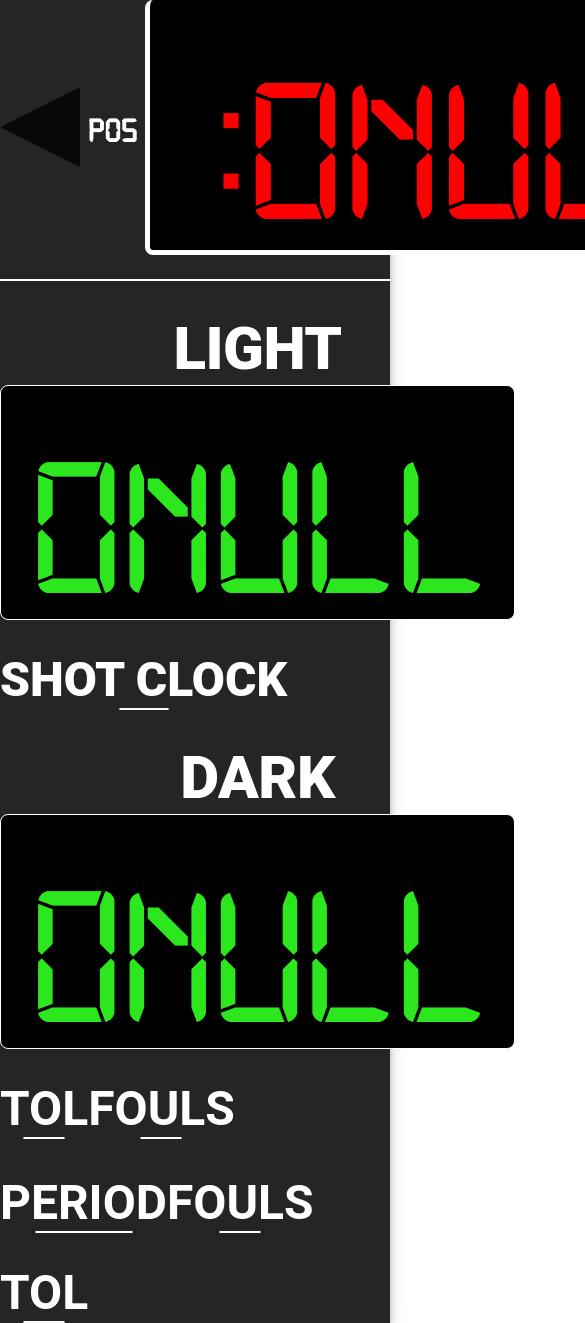
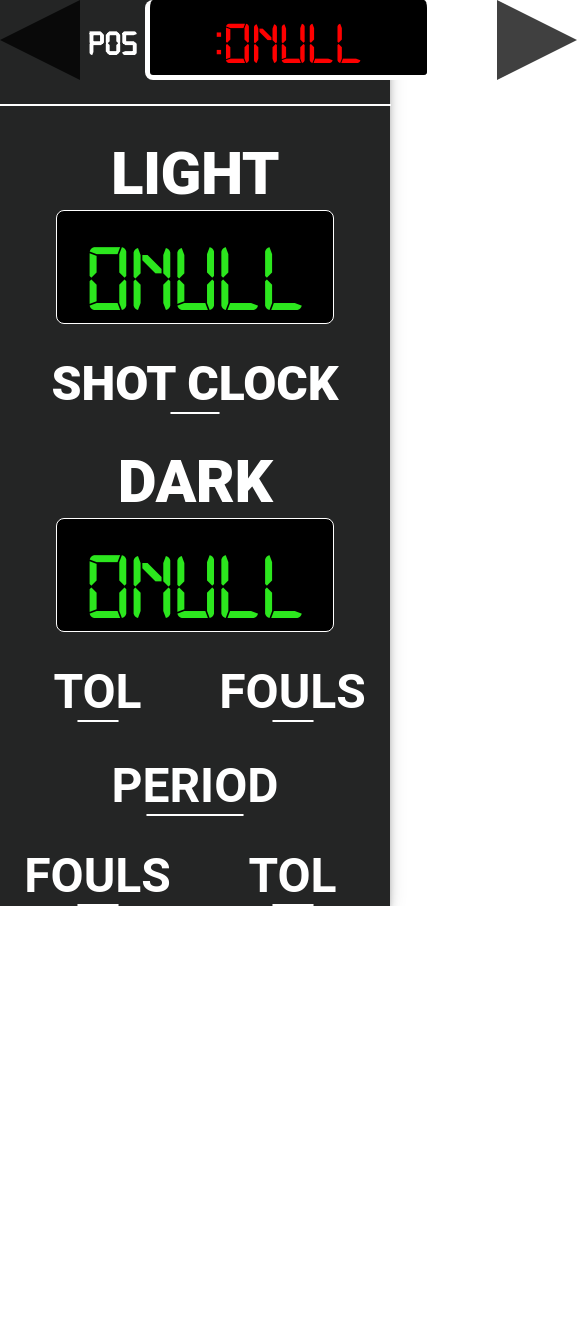
Before and after one commit to amlagsac/wwcfscoreboard, a React (Create React App) app: page /#/scoreboard in a window 390 px wide. Shown: the top 1323 px of the page, 585 px wide, since content can reach past the window. After the commit the page ends 906 px from the top, so only its background shows below. Built offline with nearby package versions, Linux system fonts and the light colour scheme.

Commit message:
Fix responsiveness

```diff
--- a/src/App.jsx
+++ b/src/App.jsx
@@ -353,8 +353,8 @@ const App = () => {
               <Divider sx={{ width:'100%', mb: 2 }}></Divider>
               <Container sx={{ display: "flex", alignItems: "center" }} disableGutters>
                 <Typography variant="h6" sx={{ fontFamily: "digital-7", color: "#000000", fontWeight: 900, pr: .2 }}>{changeCourt ? "DARK" : "LIGHT"}</Typography>
-                <TextField fullWidth disabled value={changeCourt ? darkScore : lightScore} type="number" inputProps={{ sx: { textAlign: "center", fontFamily: "digital-7", fontSize: "3rem", p: 0 }}} sx={{ "& .MuiInputBase-input.Mui-disabled": { WebkitTextFillColor: "rgba(0, 0, 0, 0.87)"}, mr: .5,}}></TextField>
-                <TextField fullWidth disabled value={changeCourt ? lightScore : darkScore} type="number" inputProps={{ sx: { textAlign: "center", fontFamily: "digital-7", fontSize: "3rem", p: 0 }}} sx={{ "& .MuiInputBase-input.Mui-disabled": { WebkitTextFillColor: "rgba(0, 0, 0, 0.87)"}, ml: .5}}></TextField>
+                <TextField fullWidth disabled value={changeCourt ? darkScore : lightScore} type="number" inputProps={{ sx: { textAlign: "center", fontSize: "1.5rem" }}} sx={{ "& .MuiInputBase-input.Mui-disabled": { WebkitTextFillColor: "rgba(0, 0, 0, 0.87)"}, mr: .5,}}></TextField>
+                <TextField fullWidth disabled value={changeCourt ? lightScore : darkScore} type="number" inputProps={{ sx: { textAlign: "center", fontSize: "1.5rem" }}} sx={{ "& .MuiInputBase-input.Mui-disabled": { WebkitTextFillColor: "rgba(0, 0, 0, 0.87)"}, ml: .5}}></TextField>
                 <Typography variant="h6" sx={{ fontFamily: "digital-7", color: "#000000", fontWeight: 900, pl: .3 }}>{changeCourt ? "LIGHT" : "DARK"}</Typography>
               </Container>
               <Container disableGutters>
@@ -438,8 +438,8 @@ const App = () => {
               <Divider style={{ width:'100%', marginBottom: "1rem"}}></Divider>
               <Container sx={{ display: "flex", alignItems: "center"}} disableGutters>
               <Typography variant="h6" sx={{ fontFamily: "digital-7", color: "#000000", fontWeight: 900, pr: .2 }}>{changeCourt ? "DARK" : "LIGHT"}</Typography>
-                <TextField disabled fullWidth value={changeCourt ? timeoutDark : timeoutLight} type="number" inputProps={{ sx: { textAlign: "center", fontFamily: "digital-7", fontSize: "2.5rem", p: 0 }}} sx={{ "& .MuiInputBase-input.Mui-disabled": { WebkitTextFillColor: "rgba(0, 0, 0, 0.87)"}, mr: .5,}}></TextField>
-                <TextField disabled fullWidth value={changeCourt ? timeoutLight : timeoutDark} type="number" inputProps={{ sx: { textAlign: "center", fontFamily: "digital-7", fontSize: "2.5rem", p: 0 }}} sx={{ "& .MuiInputBase-input.Mui-disabled": { WebkitTextFillColor: "rgba(0, 0, 0, 0.87)"}, ml: .5,}}></TextField>
+                <TextField disabled fullWidth value={changeCourt ? timeoutDark : timeoutLight} type="number" inputProps={{ sx: { textAlign: "center", fontSize: "1.5rem" }}} sx={{ "& .MuiInputBase-input.Mui-disabled": { WebkitTextFillColor: "rgba(0, 0, 0, 0.87)"}, mr: .5,}}></TextField>
+                <TextField disabled fullWidth value={changeCourt ? timeoutLight : timeoutDark} type="number" inputProps={{ sx: { textAlign: "center", fontSize: "1.5rem" }}} sx={{ "& .MuiInputBase-input.Mui-disabled": { WebkitTextFillColor: "rgba(0, 0, 0, 0.87)"}, ml: .5,}}></TextField>
                 <Typography variant="h6" sx={{ fontFamily: "digital-7", color: "#000000", fontWeight: 900, pl: .3 }}>{changeCourt ? "LIGHT" : "DARK"}</Typography>
               </Container>
               <Container disableGutters>
@@ -522,8 +522,8 @@ const App = () => {
               <Divider style={{ width:'100%', marginBottom: "1rem"}}></Divider>
               <Container sx={{ display: "flex", alignItems: "center"}} disableGutters>
               <Typography variant="h6" sx={{ fontFamily: "digital-7", color: "#000000", fontWeight: 900, pr: .2 }}>{changeCourt ? "DARK" : "LIGHT"}</Typography>
-                <TextField disabled fullWidth value={changeCourt ? foulDark : foulLight} type="number" inputProps={{ sx: { textAlign: "center", fontFamily: "digital-7", fontSize: "2.5rem", p: 0 }}} sx={{ "& .MuiInputBase-input.Mui-disabled": { WebkitTextFillColor: "rgba(0, 0, 0, 0.87)"}, mr: .5,}}></TextField>
-                <TextField disabled fullWidth value={changeCourt ? foulLight : foulDark} type="number" inputProps={{ sx: { textAlign: "center", fontFamily: "digital-7", fontSize: "2.5rem", p: 0 }}} sx={{ "& .MuiInputBase-input.Mui-disabled": { WebkitTextFillColor: "rgba(0, 0, 0, 0.87)"}, ml: .5,}}></TextField>
+                <TextField disabled fullWidth value={changeCourt ? foulDark : foulLight} type="number" inputProps={{ sx: { textAlign: "center", fontSize: "1.5rem" }}} sx={{ "& .MuiInputBase-input.Mui-disabled": { WebkitTextFillColor: "rgba(0, 0, 0, 0.87)"}, mr: .5,}}></TextField>
+                <TextField disabled fullWidth value={changeCourt ? foulLight : foulDark} type="number" inputProps={{ sx: { textAlign: "center", fontSize: "1.5rem" }}} sx={{ "& .MuiInputBase-input.Mui-disabled": { WebkitTextFillColor: "rgba(0, 0, 0, 0.87)"}, ml: .5,}}></TextField>
                 <Typography variant="h6" sx={{ fontFamily: "digital-7", color: "#000000", fontWeight: 900, pl: .3 }}>{changeCourt ? "LIGHT" : "DARK"}</Typography>
               </Container>
               <Container disableGutters>
--- a/src/Scoreboard.jsx
+++ b/src/Scoreboard.jsx
@@ -51,7 +51,7 @@ const Scoreboard = () => {
           <Container disableGutters maxWidth="false" sx={{ p: 0 }}>
             <Paper square elevation={6} sx={{ height: 'inherit', minHeight: "100vh", backgroundColor: '#242525'}}>
               <Grid container>
-                <Grid item xl={12} lg={12} display={"flex"}>
+                <Grid item xl={12} lg={12} md={12} sm={12} xs={12} display={"flex"}>
                 {
                   changeCourt
                   ?
@@ -66,9 +66,9 @@ const Scoreboard = () => {
                   </div>
                 }
                   <Box sx={{ px: 8, mx: "auto", border: 1, borderColor: "white", borderWidth: 5, borderTop: "none", borderRadius: 2}} justifyContent="center" alignContent="center" display={"flex"} bgcolor={'#000000'}>
-                    <Typography className="red_shadow" variant="h2" sx={{ fontFamily: "digital-7", fontSize: "13rem", color: "red"}}>{minutes}</Typography>
-                    <Typography className="red_shadow" variant="h2" sx={{ fontFamily: "digital-7", fontSize: "13rem", color: "red"}}>:</Typography>
-                    <Typography className="red_shadow" variant="h2" sx={{ fontFamily: "digital-7", fontSize: "13rem", color: "red"}}>{(seconds <= 9 ? "0" : "") + seconds}</Typography>
+                    <Typography className="red_shadow" variant="h2" sx={{ fontFamily: "digital-7", fontSize: { md: "11rem", lg: "12rem", xl: "13rem" }, color: "red"}}>{minutes}</Typography>
+                    <Typography className="red_shadow" variant="h2" sx={{ fontFamily: "digital-7", fontSize: { md: "11rem", lg: "12rem", xl: "13rem" }, color: "red"}}>:</Typography>
+                    <Typography className="red_shadow" variant="h2" sx={{ fontFamily: "digital-7", fontSize: { md: "11rem", lg: "12rem", xl: "13rem" }, color: "red"}}>{(seconds <= 9 ? "0" : "") + seconds}</Typography>
                   </Box>
                   {
                     changeCourt
@@ -85,67 +85,67 @@ const Scoreboard = () => {
                   }
                 </Grid>
                 <Divider sx={{ width:'99.8%', borderColor: "#FFFFFF", mt: 3, borderWidth: 1}}></Divider>
-                <Grid item xl={4} lg={4} sx={{ mt: 4 }}>
+                <Grid item xl={4} lg={4} md={4} sm={4} xs={12} sx={{ mt: 4 }}>
                   <Box textAlign="center">
                     <Typography variant="h2" sx={{ color: "#FFFFFF", fontWeight: 900}}>{changeCourt ? "DARK" : "LIGHT"}</Typography>
                     <Box sx={{ mx: "auto", display: "flex", justifyContent: "center" }}>
-                      <Typography className="green_shadow" variant="h1" sx={{ backgroundColor: "#000000", fontFamily: "digital-7", color: "#2CE71E", px: 3.5, fontSize: "12.5rem", border: 1, borderColor: "white", borderWidth: 1, borderRadius: 2 }}>{changeCourt ? (darkScore <= 9 ? "0" : "") + darkScore : (lightScore <= 9 ? "0" : "") + lightScore}</Typography>
+                      <Typography className="green_shadow" variant="h1" sx={{ backgroundColor: "#000000", fontFamily: "digital-7", color: "#2CE71E", px: 3.5, fontSize: { md: "10.5rem", lg: "11.5rem", xl: "12.5rem" }, border: 1, borderColor: "white", borderWidth: 1, borderRadius: 2 }}>{changeCourt ? (darkScore <= 9 ? "0" : "") + darkScore : (lightScore <= 9 ? "0" : "") + lightScore}</Typography>
                     </Box>
                   </Box>
                 </Grid>
-                <Grid item xl={4} lg={4} sx={{ mt: 4 }}>
+                <Grid item xl={4} lg={4} md={4} sm={4} xs={12} sx={{ mt: 4 }}>
                   <Box textAlign="center">
                   <Typography variant="h3" sx={{ color: "#FFFFFF", fontWeight: 900}}>SHOT CLOCK</Typography>
                     <Box sx={{ mx: "auto", display: "flex", justifyContent: "center" }}>
-                    <Typography className="orange_shadow" variant="h1" sx={{backgroundColor: "#000000", fontFamily: "digital-7", color: "#FFA500", px: 3, fontSize: "12rem", border: 1, borderColor: "white", borderWidth: 1, borderRadius: 2}}>{shotClockSeconds}</Typography>
+                    <Typography className="orange_shadow" variant="h1" sx={{backgroundColor: "#000000", fontFamily: "digital-7", color: "#FFA500", px: 3, fontSize: { md: "10rem", lg: "11rem", xl: "12rem" }, border: 1, borderColor: "white", borderWidth: 1, borderRadius: 2}}>{shotClockSeconds}</Typography>
                     </Box>
                   </Box>
                 </Grid>
-                <Grid item xl={4} lg={4} sx={{ mt: 4 }}>
+                <Grid item xl={4} lg={4} md={4} sm={4} xs={12} sx={{ mt: 4 }}>
                   <Box textAlign="center">
                     <Typography variant="h2" sx={{ color: "#FFFFFF", fontWeight: 900}}>{changeCourt ? "LIGHT" : "DARK"}</Typography>
                     <Box sx={{ mx: "auto", display: "flex", justifyContent: "center" }}>
-                      <Typography className="green_shadow" variant="h1" sx={{backgroundColor: "#000000", fontFamily: "digital-7", color: "#2CE71E", fontSize: "12.5rem", px: 3.5, border: 1, borderColor: "white", borderWidth: 1, borderRadius: 2 }}>{changeCourt ? (lightScore <= 9 ? "0" : "") + lightScore : (darkScore <= 9 ? "0" : "") + darkScore}</Typography>
+                      <Typography className="green_shadow" variant="h1" sx={{backgroundColor: "#000000", fontFamily: "digital-7", color: "#2CE71E", fontSize: { md: "10.5rem", lg: "11.5rem", xl: "12.5rem" }, px: 3.5, border: 1, borderColor: "white", borderWidth: 1, borderRadius: 2 }}>{changeCourt ? (lightScore <= 9 ? "0" : "") + lightScore : (darkScore <= 9 ? "0" : "") + darkScore}</Typography>
                     </Box>
                   </Box>
                 </Grid>
-                <Grid item xl={2.4} lg={2.4} sx={{ mt: 4, mb: .5}}>
+                <Grid item xl={2.4} lg={2.4} md={6} sm={6} xs={6} sx={{ mt: 4, mb: .5}}>
                   <Box textAlign="center">
                     <Typography variant="h3" sx={{ color: "#FFFFFF", fontWeight: 600}}>TOL</Typography>
                     <Box sx={{ mx: "auto", display: "flex", justifyContent: "center" }}>
-                      <Typography className="red_shadow" variant="h1" sx={{backgroundColor: "#000000", fontFamily: "digital-7", color: "red", fontSize: "7.5rem", px: 2.5, border: 1, borderColor: "white", borderWidth: 1, borderRadius: 2 }}>{changeCourt ? timeoutDark : timeoutLight}</Typography>
+                      <Typography className="red_shadow" variant="h1" sx={{backgroundColor: "#000000", fontFamily: "digital-7", color: "red", fontSize: { md: "5.5rem", lg: "6.5rem", xl: "7.5rem" }, px: 2.5, border: 1, borderColor: "white", borderWidth: 1, borderRadius: 2 }}>{changeCourt ? timeoutDark : timeoutLight}</Typography>
                     </Box>
                   </Box>
                 </Grid>
-                <Grid item xl={2.4} lg={2.4} sx={{ mt: 4 }}>
+                <Grid item xl={2.4} lg={2.4} md={6} sm={6} xs={6} sx={{ mt: 4 }}>
                 <Box textAlign="center">
                     <Typography variant="h3" sx={{ color: "#FFFFFF", fontWeight: 600}}>FOULS</Typography>
                     <Box sx={{ mx: "auto", display: "flex", justifyContent: "center" }}>
-                    <Typography className="red_shadow" variant="h1" sx={{backgroundColor: "#000000", fontFamily: "digital-7", color: "red", fontSize: "7.5rem", px: 2.5, border: 1, borderColor: "white", borderWidth: 1, borderRadius: 2, textAlign: "center" }}>{changeCourt ? (foulDark < 5 ? foulDark : "P")  : (foulLight < 5 ? foulLight : "P")}</Typography>
+                    <Typography className="red_shadow" variant="h1" sx={{backgroundColor: "#000000", fontFamily: "digital-7", color: "red", fontSize: { md: "5.5rem", lg: "6.5rem", xl: "7.5rem" }, px: 2.5, border: 1, borderColor: "white", borderWidth: 1, borderRadius: 2, textAlign: "center" }}>{changeCourt ? (foulDark < 5 ? foulDark : "P")  : (foulLight < 5 ? foulLight : "P")}</Typography>
                     </Box>
                   </Box>
                 </Grid>
-                <Grid item xl={2.4} lg={2.4} sx={{ mt: 4 }}>
+                <Grid item xl={2.4} lg={2.4} md={12} sm={12} xs={12} sx={{ mt: 4 }}>
                 <Box textAlign="center">
                     <Typography variant="h3" sx={{ color: "#FFFFFF", fontWeight: 600}}>PERIOD</Typography>
                     <Box sx={{ mx: "auto", display: "flex", justifyContent: "center" }}>
-                    <Typography className="red_shadow" variant="h1" sx={{backgroundColor: "#000000", fontFamily: "digital-7", color: "#FFA500", fontSize: "7.5rem", px: 6, border: 1, borderColor: "white", borderWidth: 1, borderRadius: 2, textAlign: "center" }}>{quarter === "5" ? "OT" : quarter}</Typography>
+                    <Typography className="red_shadow" variant="h1" sx={{backgroundColor: "#000000", fontFamily: "digital-7", color: "#FFA500", fontSize: { md: "5.5rem", lg: "6.5rem", xl: "7.5rem" }, px: 6, border: 1, borderColor: "white", borderWidth: 1, borderRadius: 2, textAlign: "center" }}>{quarter === "5" ? "OT" : quarter}</Typography>
                     </Box>
                   </Box>
                 </Grid>
-                <Grid item xl={2.4} lg={2.4} sx={{ mt: 4 }}>
+                <Grid item xl={2.4} lg={2.4} md={6} sm={6} xs={6} sx={{ mt: 4 }}>
                 <Box textAlign="center">
                     <Typography variant="h3" sx={{ color: "#FFFFFF", fontWeight: 600}}>FOULS</Typography>
                     <Box sx={{ mx: "auto", display: "flex", justifyContent: "center" }}>
-                      <Typography className="red_shadow" variant="h1" sx={{backgroundColor: "#000000", fontFamily: "digital-7", color: "red", fontSize: "7.5rem", px: 2.5, border: 1, borderColor: "white", borderWidth: 1, borderRadius: 2, textAlign: "center" }}>{changeCourt ? (foulLight < 5 ? foulLight : "P")  : (foulDark < 5 ? foulDark : "P")}</Typography>
+                      <Typography className="red_shadow" variant="h1" sx={{backgroundColor: "#000000", height: "inherit", fontFamily: "digital-7", color: "red", fontSize: { md: "5.5rem", lg: "6.5rem", xl: "7.5rem" }, px: 2.5, border: 1, borderColor: "white", borderWidth: 1, borderRadius: 2, textAlign: "center" }}>{changeCourt ? (foulLight < 5 ? foulLight : "P")  : (foulDark < 5 ? foulDark : "P")}</Typography>
                     </Box>
                   </Box>
                 </Grid>
-                <Grid item xl={2.4} lg={2.4} sx={{ mt: 4 }}>
+                <Grid item xl={2.4} lg={2.4} md={6} sm={6} xs={6} sx={{ mt: 4 }}>
                 <Box textAlign="center">
                     <Typography variant="h3" sx={{ color: "#FFFFFF", fontWeight: 600}}>TOL</Typography>
                     <Box sx={{ mx: "auto", display: "flex", justifyContent: "center" }}>
-                      <Typography className="red_shadow" variant="h1" sx={{backgroundColor: "#000000", fontFamily: "digital-7", color: "red", fontSize: "7.5rem", px: 2.5, border: 1, borderColor: "white", borderWidth: 1, borderRadius: 2 }}>{changeCourt ? timeoutLight : timeoutDark}</Typography>
+                      <Typography className="red_shadow" variant="h1" sx={{backgroundColor: "#000000", height: "inherit", fontFamily: "digital-7", color: "red", fontSize: { md: "5.5rem", lg: "6.5rem", xl: "7.5rem" }, px: 2.5, border: 1, borderColor: "white", borderWidth: 1, borderRadius: 2 }}>{changeCourt ? timeoutLight : timeoutDark}</Typography>
                     </Box>
                   </Box>
                 </Grid>
```
